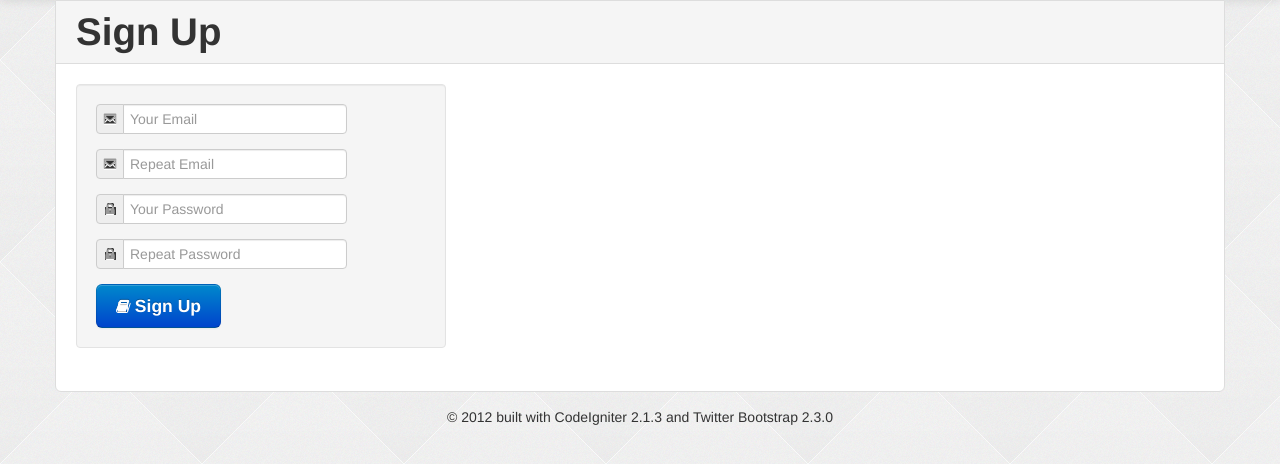
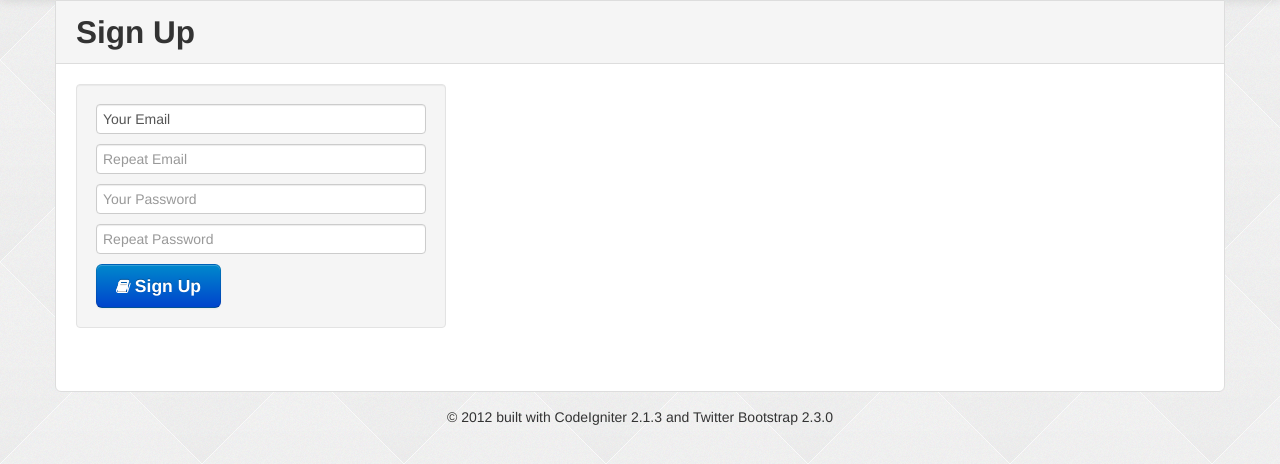
Before and after one commit to jubi4dition/yourcontacts, a CodeIgniter app: page /index.php/signup in a window 1280 px wide. Shown: the part 41-505 px from the top of the page. Run offline with CodeIgniter, Linux system fonts and the light colour scheme.

Commit message:
updated signup

```diff
--- a/application/controllers/signup.php
+++ b/application/controllers/signup.php
@@ -7,9 +7,9 @@ class Signup extends CI_Controller
         $this->load->view('signup');
     }
 
-    public function sign_up()
+    public function check()
     {
-        sleep(2);
+        sleep(1);
         $this->load->library('form_validation');
         $this->form_validation->set_rules('email', 'Email', 'required|max_length[40]|valid_email');
         $this->form_validation->set_rules('email2', 'Email2', 'required|max_length[40]|valid_email');
@@ -17,45 +17,35 @@ class Signup extends CI_Controller
         $this->form_validation->set_rules('pwd2', 'Password2', 'required|max_length[20]|alpha_numeric');
 
         if ($this->form_validation->run() == FALSE) {
-            $json = json_encode(array(
-                'isSuccessful' => FALSE,
-                'message' => "<strong>Registration</strong> failed! Incorrect input."
-            ));
-            echo $json;
+            $message = "<strong>Registration</strong> failed! Incorrect input!";
+            $this->json_response(FALSE, $message);
         } else {
             $email = $this->input->post('email');
             $pwd = $this->input->post('pwd');
 
             if ($email != $this->input->post('email2')) {
                 $message = "<strong>Emails</strong> do not match!";
-                $json = json_encode(array(
-                    'isSuccessful' => FALSE,
-                    'message' => $message
-                ));
-                echo $json;
+                $this->json_response(FALSE, $message);
             } elseif ($pwd != $this->input->post('pwd2')) {
                 $message = "<strong>Passwords</strong> do not match!";
-                $json = json_encode(array(
-                    'isSuccessful' => FALSE,
-                    'message' => $message
-                ));
-                echo $json;
-            } elseif($this->contacts_model->add_user($email,  $pwd)) {
+                $this->json_response(FALSE, $message);
+
+            } elseif ($this->user_model->add($email, $pwd)) {
                 $message = "<strong>Registration</strong> successful!";
-                $json = json_encode(array(
-                    'isSuccessful' => TRUE,
-                    'message' => $message
-                ));
-                echo $json;
+                $this->json_response(TRUE, $message);
             } else {
                 $message = "<strong>Email</strong> already exists!";
-                $json = json_encode(array(
-                    'isSuccessful' => FALSE,
-                    'message' => $message
-                ));
-                echo $json;
+                $this->json_response(FALSE, $message);
             }
         }
-    }//end sign_up
+    }
+
+    private function json_response($successful, $message)
+    {
+        echo json_encode(array(
+            'isSuccessful' => $successful,
+            'message' => $message
+        ));
+    }
 }
 /*End of file signup.php*/
--- a/application/views/signup.php
+++ b/application/views/signup.php
@@ -3,28 +3,16 @@
 <div class="container">
 <div class="content" style="display:none">
   <div class="page-header">
-			<h1>Sign Up</h1>
+    <h2>Sign Up</h2>
   </div>
   <div class="row">
     <div class="span4">
       <form id="formSignup" class="well" accept-charset="utf-8">
-					<div class="input-prepend">
-						<span class="add-on"><i class="icon-envelope"></i></span>
-						<input type="text" class="input-large" name="email" placeholder="Your Email" required maxlength="40" autofocus />
-					</div>
-					<div class="input-prepend">
-						<span class="add-on"><i class="icon-envelope"></i></span>
-						<input type="text" class="input-large" name="email2" placeholder="Repeat Email" required maxlength="40" />
-					</div>
-					<div class="input-prepend">
-						<span class="add-on"><i class="icon-lock"></i></span>
-						<input type="password" class="input-large" name="pwd" placeholder="Your Password" required maxlength="20" />
-					</div>
-					<div class="input-prepend">
-						<span class="add-on"><i class="icon-lock"></i></span>
-						<input type="password" class="input-large" name="pwd2" placeholder="Repeat Password" required maxlength="20" />
-					</div>
-					<button type="submit" class="btn btn-primary btn-large" data-loading-text="Sending...">
+        <input type="text" class="input-block-level" name="email" value="Your Email" placeholder="Your Email" required maxlength="40" autofocus />
+        <input type="text" class="input-block-level" name="email2" placeholder="Repeat Email" required maxlength="40" />
+        <input type="password" class="input-block-level" name="pwd" placeholder="Your Password" required maxlength="20" />
+        <input type="password" class="input-block-level" name="pwd2" placeholder="Repeat Password" required maxlength="20" />
+        <button type="submit" class="btn btn-primary btn-large">
         <i class="icon-book icon-white"></i> Sign Up</button>
       </form>
     </div>
@@ -33,7 +21,7 @@
     <div class="span4">
       <div id="successMessage" class="alert alert-success">
       <p><strong>Registration</strong> successful!</p>
-				<a href="<?=site_url('login')?>" class="btn btn-success"><i class="icon-arrow-right icon-white"></i> log on now</a>
+      <a href="<?=site_url('login'); ?>" class="btn btn-success"><i class="icon-arrow-right icon-white"></i> log on now</a>
       </div>
     </div>
   </div>
@@ -43,39 +31,41 @@
     </div>
   </div>
 </div>
-	<script src="<?=base_url('js/jquery.js')?>"></script>
-	<script src="<?=base_url('js/bootstrap-button.js')?>"></script>
+<script src="<?=base_url('js/jquery.js'); ?>"></script>
 <script type="text/javascript">
 $(document).ready(function() {
 
-		$("#formSignup").submit(function(){
+  $('#formSignup').submit(function() {
 
-			$("#formSignup button").button('loading');
-			$("#success").hide();
-			$("#error").hide();
+    var form = $(this);
+    form.children('button').prop('disabled', true);
+    $('#success').hide();
+    $('#error').hide();
 
-			var faction = "<?=site_url('signup/sign_up')?>";
-			var fdata = $("#formSignup").serialize();
+    var faction = "<?=site_url('signup/check'); ?>";
+    var fdata = form.serialize();
 
-			$.post(faction, fdata, function(rdata){
+    $.post(faction, fdata, function(rdata) {
+
       var json = jQuery.parseJSON(rdata);
-				if(json.isSuccessful){
-					$("#success").show();
-					$("#formSignup input").val("");
-					$("#formSignup input").blur()
-				}else{
-					$("#errorMessage").html(json.message);
-					$("#error").show();
-					$("#formSignup input[name='email']").select();
+
+      if(json.isSuccessful) {
+          $('#success').show();
+          form.children('input').val('');
+          form.children('input').blur()
+      } else {
+          $('#errorMessage').html(json.message);
+          $('#error').show();
+          form.children('input[name="email"]').select();
       }
 
-				$("#formSignup button").button('reset');
+      form.children('button').prop('disabled', false);
     });
 
     return false;
   });
 
-		$(".content").fadeIn(1000);
+  $('.content').fadeIn(1000);
 });
 </script>
 <? $this->load->view('includes/footer'); ?>
```
Lines whose indentation alone changed are shown as unchanged.
